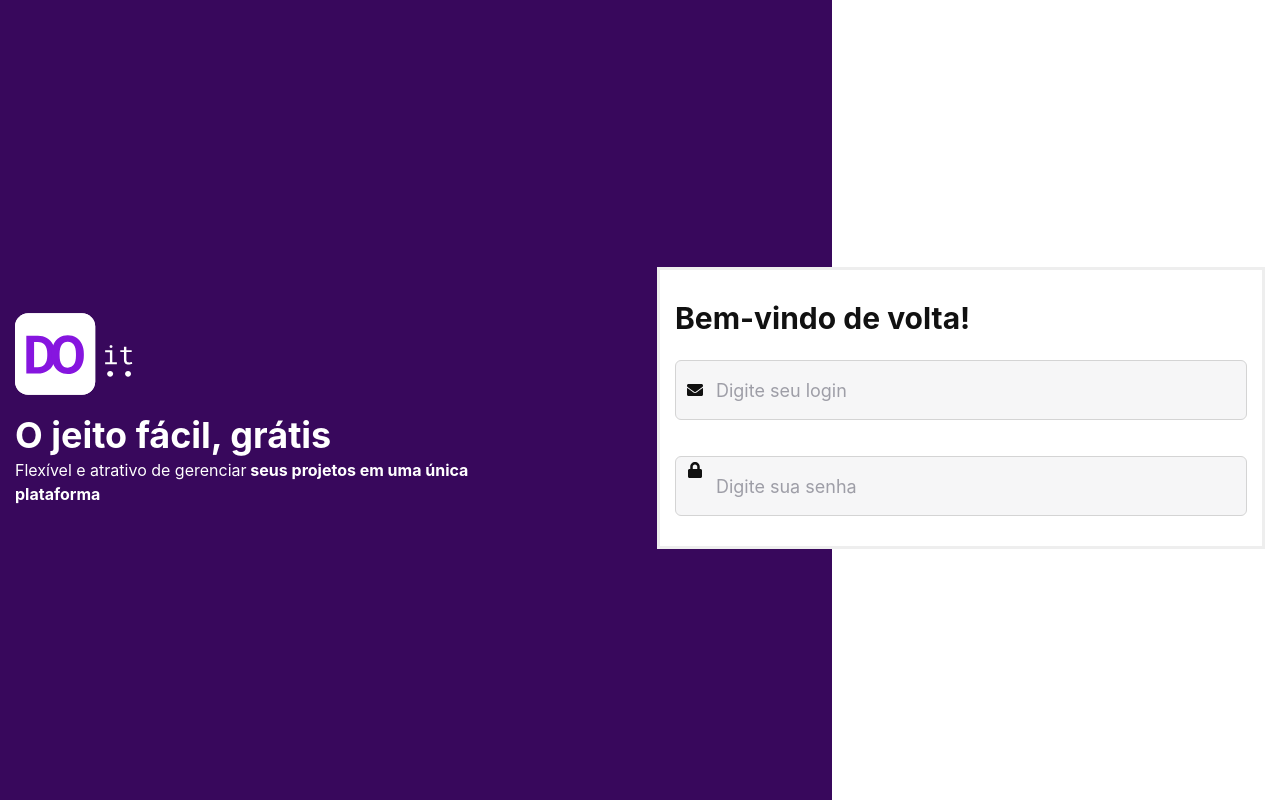
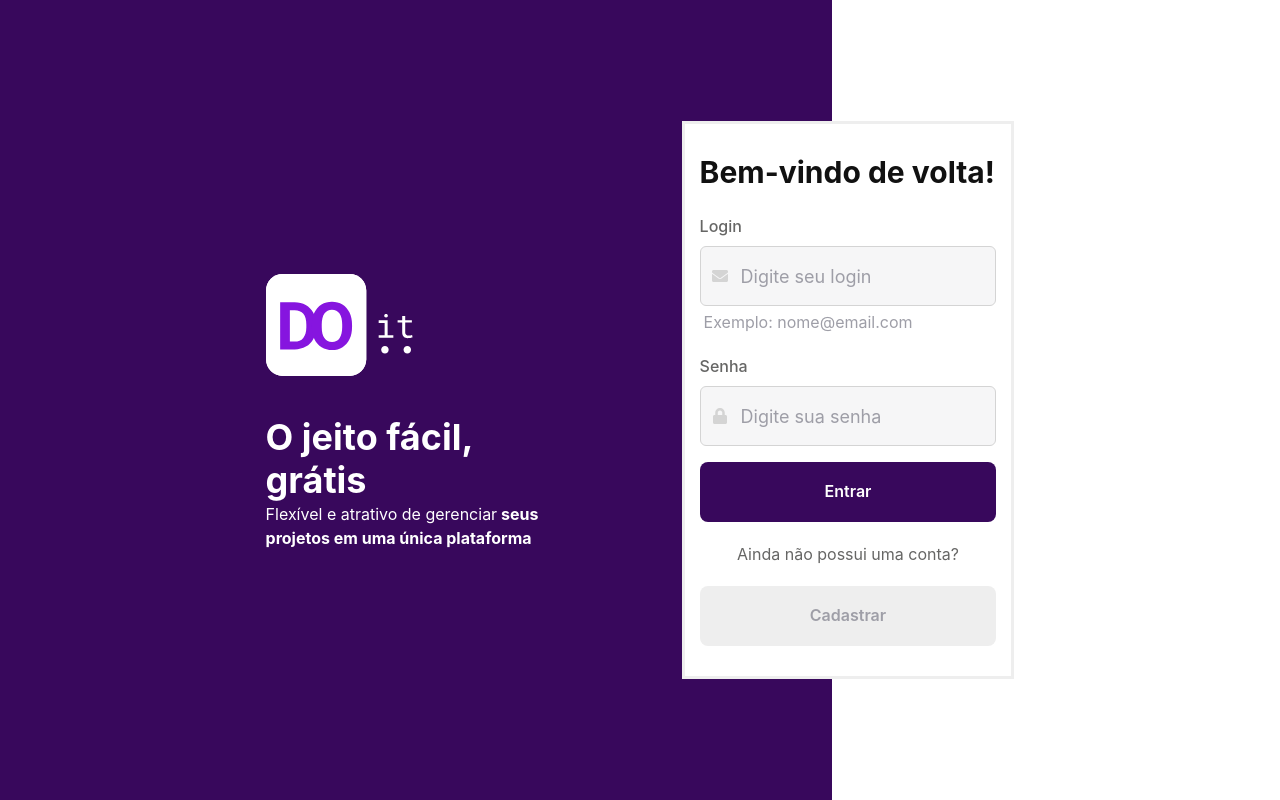
Before and after one commit to leonardomlouzas/DoIt, a React (Create React App) app: page / in a window 1280 px wide. Built offline with nearby package versions, Linux system fonts and the light colour scheme.

Commit message:
Finish input component

```diff
--- a/package.json
+++ b/package.json
@@ -15,6 +15,7 @@
     "@types/node": "^16.7.13",
     "@types/react": "^17.0.20",
     "@types/react-dom": "^17.0.9",
+    "@types/react-router-dom": "^5.3.3",
     "axios": "^0.24.0",
     "emotion": "^11.0.0",
     "framer-motion": "^5.6.0",
@@ -54,6 +55,6 @@
     ]
   },
   "devDependencies": {
-    "@types/react-router-dom": "^5.3.2"
+    "@types/react-router-dom": "^5.3.3"
   }
 }
--- a/src/components/Form/Input.tsx
+++ b/src/components/Form/Input.tsx
@@ -1,3 +1,4 @@
+import { FieldError } from "react-hook-form";
 import {
   FormControl,
   FormErrorMessage,
@@ -7,10 +8,15 @@ import {
   InputLeftElement,
   InputGroup,
 } from "@chakra-ui/react";
-
-import { useState, useEffect, useCallback, useRef } from "react";
-import { FieldError } from "react-hook-form";
-import { IconType } from "react-icons";
+import { IconType } from "react-icons/lib";
+import {
+  useState,
+  useEffect,
+  useCallback,
+  useRef,
+  ForwardRefRenderFunction,
+  forwardRef,
+} from "react";
 
 interface InputProps extends ChakraInputProps {
   name: string;
@@ -18,36 +24,83 @@ interface InputProps extends ChakraInputProps {
   error?: FieldError | null;
   icon?: IconType;
 }
-export const Input = ({
-  name,
-  error = null,
-  icon: Icon,
-  label,
-  ...rest
-}: InputProps) => {
+
+type inputVariationOptions = {
+  [key: string]: string;
+};
+
+const inputVariation: inputVariationOptions = {
+  error: "red.500",
+  default: "gray.200",
+  focus: "purple.800",
+  filled: "green.500",
+};
+
+const InputBase: ForwardRefRenderFunction<HTMLInputElement, InputProps> = (
+  { name, error = null, icon: Icon, label, ...rest },
+  ref
+) => {
+  const [value, setValue] = useState("");
+  const [variation, setVariation] = useState("default");
+
+  const inputRef = useRef<HTMLInputElement>(null);
+
+  useEffect(() => {
+    if (error) {
+      return setVariation("error");
+    }
+  }, [error]);
+
+  const handleInputFocus = useCallback(() => {
+    if (!error) {
+      setVariation("focus");
+    }
+  }, [error]);
+
+  const handleInputBlur = useCallback(() => {
+    if (value.length > 1 && !error) {
+      return setVariation("filled");
+    }
+  }, [error, value]);
+
   return (
-    <FormControl>
-      {!!label && <FormLabel>{label}</FormLabel>}
+    <FormControl isInvalid={!!error}>
+      {!!label && <FormLabel color="gray.400">{label}</FormLabel>}
 
       <InputGroup flexDirection="column">
         {Icon && (
-          <InputLeftElement mt="2.5">
+          <InputLeftElement color={inputVariation[variation]} mt="2.5">
             <Icon />
           </InputLeftElement>
         )}
+
         <ChakraInput
+          id={name}
           name={name}
+          onChangeCapture={(e) => setValue(e.currentTarget.value)}
+          onBlurCapture={handleInputBlur}
+          onFocus={handleInputFocus}
+          borderColor={inputVariation[variation]}
+          color={inputVariation[variation]}
           bg="gray.50"
           variant="outline"
           _hover={{ bgColor: "gray.100" }}
           _placeholder={{ color: "gray.300" }}
+          _focus={{
+            bg: "gray.100",
+          }}
           size="lg"
           h="60px"
+          ref={ref}
           {...rest}
         />
 
-        {!!error && <FormErrorMessage>{error.message}</FormErrorMessage>}
+        {!!error && (
+          <FormErrorMessage color="red.500">{error.message}</FormErrorMessage>
+        )}
       </InputGroup>
     </FormControl>
   );
 };
+
+export const Input = forwardRef(InputBase);
--- a/src/pages/Login/index.tsx
+++ b/src/pages/Login/index.tsx
@@ -1,56 +1,146 @@
-import { Flex, Grid, Heading, Image, Text, VStack } from "@chakra-ui/react";
+import {
+  Flex,
+  Grid,
+  Heading,
+  Image,
+  Text,
+  VStack,
+  Button,
+  Box,
+} from "@chakra-ui/react";
+import { useForm } from "react-hook-form";
 import { FaEnvelope, FaLock } from "react-icons/fa";
 import LogoSecondary from "../../assets/logo-secondary.svg";
+import { Input } from "../../components/Form/Input";
+import * as yup from "yup";
+import { yupResolver } from "@hookform/resolvers/yup";
+import { useState } from "react";
 
-import { Input } from "../../components/Form/Input";
+const signInSchema = yup.object().shape({
+  email: yup.string().required("Email obrigatório").email("Email inválido"),
+  password: yup.string().required("Senha obrigatória"),
+});
 
-export const Login = () => (
+interface SignInData {
+  email: string;
+  password: string;
+}
+
+export const Login = () => {
+  const [loading, setLoading] = useState(false);
+
+  const {
+    formState: { errors },
+    register,
+    handleSubmit,
+  } = useForm<SignInData>({
+    resolver: yupResolver(signInSchema),
+  });
+
+  const handleSignIn = (data: SignInData) => console.log(data);
+
+  return (
     <Flex
-    padding="10px 15px"
+      padding={["10px 15px", "10px 15px", "0px", "0px"]}
       alignItems="center"
-    height="100vh"
-    bgGradient="linear(to-r, purple.800 65%, white 35%)"
+      justifyContent="center"
+      height={["auto", "auto", "100vh", "100vh"]}
+      bgGradient={[
+        "linear(to-b, purple.800 65%, white 35%)",
+        "linear(to-b, purple.800 65%, white 35%)",
+        "linear(to-r, purple.800 65%, white 35%)",
+        "linear(to-r, purple.800 65%, white 35%)",
+      ]}
       color="white"
     >
       <Flex
-      w="100%"
+        w={["100%", "100%", "90%", "65%"]}
         justifyContent="center"
-      flexDirection="row"
+        flexDirection={["column", "column", "row", "row"]}
         alignItems="center"
       >
-      <Grid w="100%" paddingRight="100px">
-        <Image src={LogoSecondary} alt="doit" boxSize="120px" />
-        <Heading as="h1">O jeito fácil, grátis</Heading>
-        <Text>
+        <Grid w={["100%", "100%", "50%", "50%"]} paddingRight="100px">
+          <Image
+            src={LogoSecondary}
+            alt="doit"
+            boxSize={["120px", "120px", "150px", "150px"]}
+          />
+          <Heading mt="4" as="h1">
+            O jeito fácil, grátis
+          </Heading>
+          <Text maxW={["150px", "250px", "350px"]}>
             Flexível e atrativo de gerenciar
             <b> seus projetos em uma única plataforma</b>
           </Text>
         </Grid>
         <Grid
+          onSubmit={handleSubmit(handleSignIn)}
           as="form"
-        mt="4"
-        w="100%"
           padding="30px 15px"
           border="3px solid"
           borderColor="gray.100"
           bg="white"
           color="gray.900"
+          mt={["4", "4", "0"]}
+          w={["100%", "100%", "40%", "40%"]}
         >
           <Heading size="lg">Bem-vindo de volta!</Heading>
           <VStack spacing="5" mt="6">
+            <Box w="100%">
               <Input
+                placeholder="Digite seu login"
                 icon={FaEnvelope}
-            name="email"
-            placeholder="Digite seu login"
+                label="Login"
+                type="email"
+                error={errors.email}
+                {...register("email")}
               />
+              {!errors.email && (
+                <Text ml="1" mt="1" color="gray.300">
+                  Exemplo: nome@email.com
+                </Text>
+              )}
+            </Box>
             <Input
-            mt="4"
+              type="password"
+              placeholder="Digite sua senha"
+              label="Senha"
+              error={errors.password}
               icon={FaLock}
-            name="password"
-            placeholder="Digite sua senha"
+              {...register("password")}
             />
+          </VStack>
+          <VStack mt="4" spacing="5">
+            <Button
+              isLoading={loading}
+              bg="purple.800"
+              w="100%"
+              color="white"
+              h="60px"
+              borderRadius="8px"
+              _hover={{
+                background: "purple.900",
+              }}
+              type="submit"
+            >
+              Entrar
+            </Button>
+            <Text color="gray.400">Ainda não possui uma conta?</Text>
+            <Button
+              bg="gray.100"
+              w="100%"
+              color="gray.300"
+              h="60px"
+              borderRadius="8px"
+              _hover={{
+                background: "gray.200",
+              }}
+            >
+              Cadastrar
+            </Button>
           </VStack>
         </Grid>
       </Flex>
     </Flex>
   );
+};
```
Also changed, not shown: 1 other file (tests, documents, lock files or other folders). Lines whose indentation alone changed are shown as unchanged.
